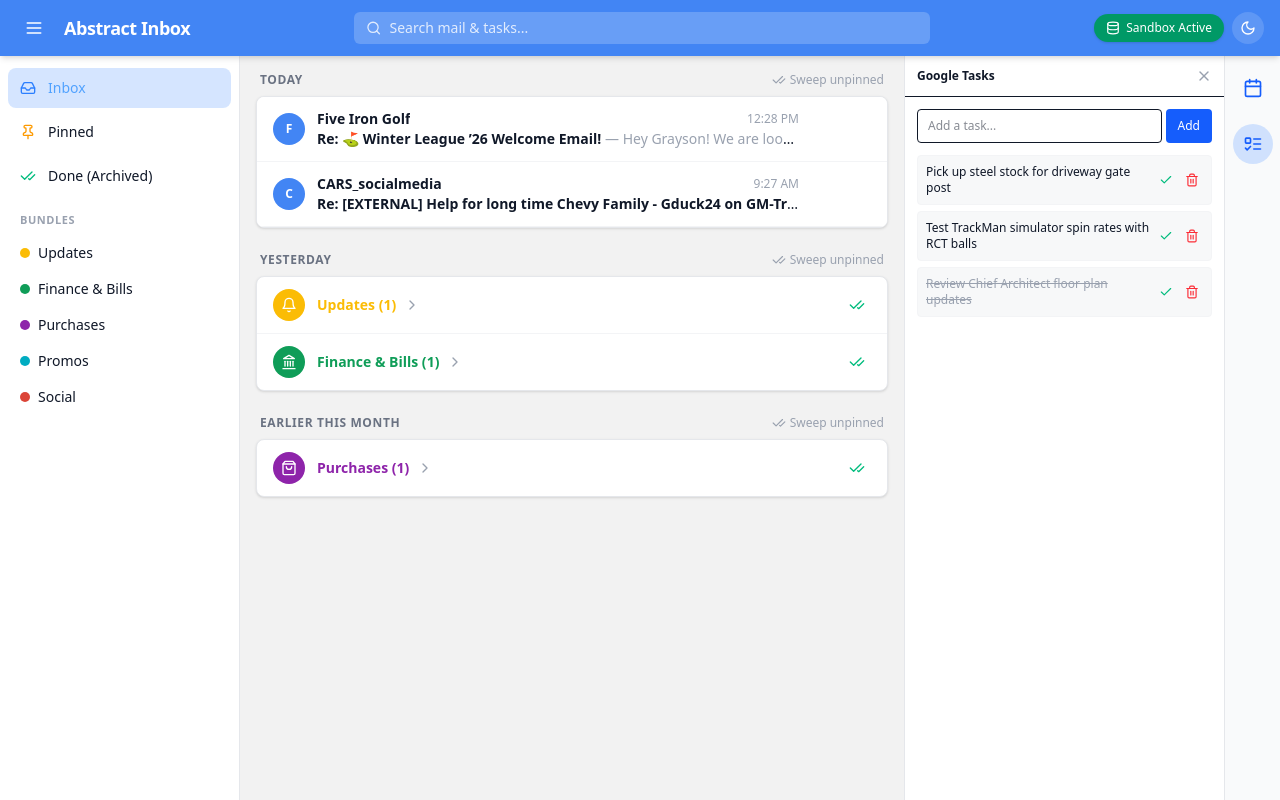
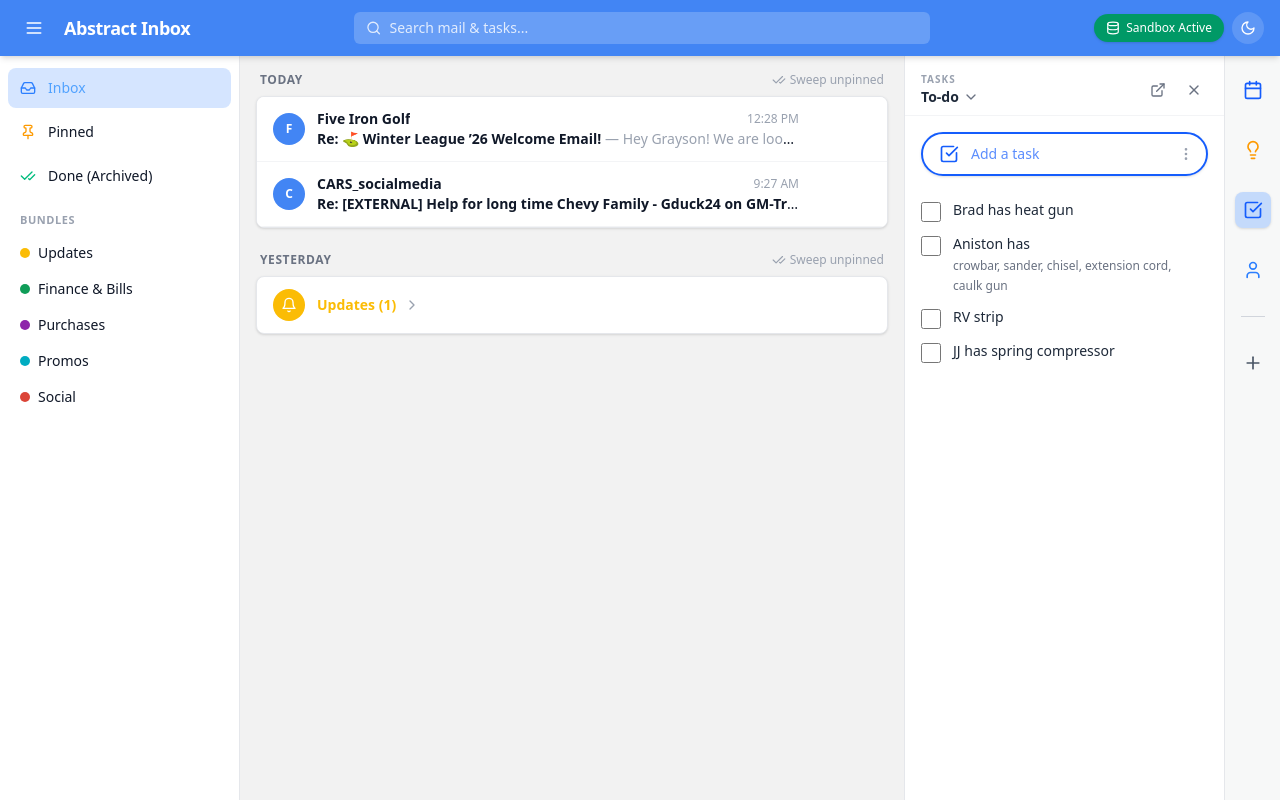
Before and after one commit to Gduck24/classic-inbox, a React (Vite) app: page / in a window 1280 px wide. Built offline with nearby package versions, Linux system fonts and the light colour scheme.

Commit message:
Update App.jsx

```diff
--- a/src/App.jsx
+++ b/src/App.jsx
@@ -7,12 +7,10 @@ import {
   Check,
   CheckCheck,
   Inbox as InboxIcon,
-  Settings,
   ChevronDown,
   ChevronRight,
   Plus,
   Trash2,
-  KeyRound,
   X,
   Mail,
   Sparkles,
@@ -24,13 +22,15 @@ import {
   ArrowLeft,
   Moon,
   Sun,
-  FolderPlus,
   Calendar as CalendarIcon,
   ListTodo,
-  ArrowUp,
-  ArrowDown,
+  ExternalLink,
+  MoreVertical,
+  CheckSquare,
+  Lightbulb,
+  User,
+  Database,
   Tag,
-  Database,
 } from 'lucide-react';
 
 const ICON_MAP = {
@@ -100,57 +100,19 @@ const SAMPLE_EMAILS = [
     pinned: false,
     unread: false,
   },
-  {
-    id: 'sample-4',
-    senderName: 'City Utility Billing',
-    senderEmail: 'billing@fortworthtexas.gov',
-    subject: 'Statement Ready: Monthly Utility Statement #FW-88492',
-    snippet: 'Your new statement is ready for review. Balance due: $142.50...',
-    body: 'Your monthly utility statement for your property in Fort Worth is now ready for review.\n\nBalance Due: $142.50\nDue Date: December 1st.\n\nLog in to your account portal to pay online.',
-    timeLabel: 'Yesterday',
-    bucket: 'Yesterday',
-    status: 'inbox',
-    pinned: false,
-    unread: false,
-  },
-  {
-    id: 'sample-5',
-    senderName: 'YETI Authorized Store',
-    senderEmail: 'orders@yeti.com',
-    subject: 'Order Confirmation #YT-99281 - Custom Laser Engraved Tumbler',
-    snippet: 'Thanks for your order! We are customizing your 30oz olive green YETI...',
-    body: 'Thanks for your order, Grayson!\n\nWe are currently laser engraving your custom graphics onto your 30oz olive green YETI tumbler.\n\nWe will email tracking information as soon as it ships out.',
-    timeLabel: 'Nov 7',
-    bucket: 'Earlier this month',
-    status: 'inbox',
-    pinned: false,
-    unread: false,
-  },
 ];
 
 const SAMPLE_TASKS = [
-  { id: 't1', text: 'Pick up steel stock for driveway gate post', done: false },
-  { id: 't2', text: 'Test TrackMan simulator spin rates with RCT balls', done: false },
-  { id: 't3', text: 'Review Chief Architect floor plan updates', done: true },
+  { id: 't1', text: 'Brad has heat gun', details: '', done: false },
+  { id: 't2', text: 'Aniston has', details: 'crowbar, sander, chisel, extension cord, caulk gun', done: false },
+  { id: 't3', text: 'RV strip', details: '', done: false },
+  { id: 't4', text: 'JJ has spring compressor', details: '', done: false },
 ];
 
 const SAMPLE_CALENDAR = [
   { id: 'c1', summary: 'Commercial Construction Site Walk', start: { dateTime: '2026-11-18T09:00:00-06:00' } },
   { id: 'c2', summary: 'Indoor Simulator League Match @ Five Iron', start: { dateTime: '2026-11-18T18:30:00-06:00' } },
 ];
-
-function decodeBase64Url(data) {
-  if (!data) return '';
-  try {
-    const base64 = data.replace(/-/g, '+').replace(/_/g, '/');
-    const binary = atob(base64);
-    const bytes = new Uint8Array(binary.length);
-    for (let i = 0; i < binary.length; i++) bytes[i] = binary.charCodeAt(i);
-    return new TextDecoder('utf-8').decode(bytes);
-  } catch {
-    return '';
-  }
-}
 
 function classifyEmail(email, rules, bundleMap) {
   if (email.isReminder) return 'Primary';
@@ -179,7 +141,10 @@ export default function App() {
   const [darkMode, setDarkMode] = useState(false);
   const [activeNav, setActiveNav] = useState('inbox');
   const [sidebarOpen, setSidebarOpen] = useState(true);
+
+  // Gmail right panel state: 'tasks' | 'calendar' | 'keep' | 'contacts' | null
   const [activeRightPanel, setActiveRightPanel] = useState('tasks');
+
   const [searchQuery, setSearchQuery] = useState('');
   const [expandedBundles, setExpandedBundles] = useState({});
   const [openEmailId, setOpenEmailId] = useState(null);
@@ -214,12 +179,12 @@ export default function App() {
     }
   };
 
-  const classifiedEmails = useMemo(() => {
+  const classifiedEmails = useMemo => {
     return emails.map((e) => ({ ...e, bundle: classifyEmail(e, rules, bundleMap) }));
-  }, [emails, rules, bundleMap]);
+  };
 
   const visibleEmails = useMemo(() => {
-    return classifiedEmails.filter((e) => {
+    return classifiedEmails().filter((e) => {
       if (searchQuery.trim()) {
         const q = searchQuery.toLowerCase();
         const hay = `${e.senderName} ${e.senderEmail} ${e.subject} ${e.snippet}`.toLowerCase();
@@ -255,23 +220,9 @@ export default function App() {
     showToast(`Swept unpinned items in ${bucket}`);
   };
 
-  const sweepBundle = (bucket, bundleName, ev) => {
-    ev?.stopPropagation();
-    setEmails((prev) =>
-      prev.map((e) => {
-        const b = classifyEmail(e, rules, bundleMap);
-        if (e.status === 'inbox' && e.bucket === bucket && b === bundleName && !e.pinned) {
-          return { ...e, status: 'done' };
-        }
-        return e;
-      })
-    );
-    showToast(`Swept ${bundleName} in ${bucket}`);
-  };
-
   const addSandboxTask = (text) => {
     if (!text.trim()) return;
-    setTasks((prev) => [{ id: `task-${Date.now()}`, text: text.trim(), done: false }, ...prev]);
+    setTasks((prev) => [{ id: `task-${Date.now()}`, text: text.trim(), details: '', done: false }, ...prev]);
   };
 
   const toggleTask = (task) => {
@@ -315,7 +266,7 @@ export default function App() {
   };
 
   const buckets = ['Today', 'Yesterday', 'Earlier this month'];
-  const openEmail = classifiedEmails.find((e) => e.id === openEmailId);
+  const openEmail = classifiedEmails().find((e) => e.id === openEmailId);
 
   return (
     <div className={`h-full flex flex-col overflow-hidden ${darkMode ? 'bg-gray-950 text-gray-100' : 'bg-[#f2f2f2] text-gray-900'}`}>
@@ -444,9 +395,6 @@ export default function App() {
                                   {isExpanded ? <ChevronDown className="w-4 h-4 text-gray-400" /> : <ChevronRight className="w-4 h-4 text-gray-400" />}
                                 </div>
                               </div>
-                              <button onClick={(ev) => sweepBundle(bucket, bundleName, ev)} className="p-1.5 rounded text-emerald-500 hover:bg-emerald-500/10">
-                                <CheckCheck className="w-4 h-4" />
-                              </button>
                             </div>
                             {isExpanded && items.map((item) => renderEmailRow(item, true))}
                           </div>
@@ -468,68 +416,128 @@ export default function App() {
           </div>
         </main>
 
-        {/* Gmail-Style Far Right Icon Strip & Flyout Panel */}
+        {/* Gmail-Style Exact Right Panel & Add-on Rail */}
         <div className="flex shrink-0 z-20">
           {activeRightPanel && (
             <aside className={`w-80 border-l flex flex-col ${darkMode ? 'bg-gray-900 border-gray-800' : 'bg-white border-gray-200'}`}>
-              <div className="p-3 border-b flex items-center justify-between text-xs font-semibold">
-                <span>{activeRightPanel === 'tasks' ? 'Google Tasks' : 'Google Calendar'}</span>
-                <button onClick={() => setActiveRightPanel(null)}><X className="w-4 h-4 text-gray-400" /></button>
-              </div>
-              <div className="p-3 space-y-4 flex-1 overflow-y-auto">
-                {activeRightPanel === 'tasks' ? (
-                  <div>
-                    <div className="flex gap-1 mb-3">
+              {activeRightPanel === 'tasks' ? (
+                <>
+                  {/* Tasks Flyout Header matching Gmail */}
+                  <div className="px-4 pt-4 pb-2 flex items-center justify-between border-b border-gray-100 dark:border-gray-800">
+                    <div className="flex flex-col">
+                      <span className="text-[10px] font-bold tracking-widest text-gray-400 uppercase">TASKS</span>
+                      <div className="flex items-center gap-1 text-sm font-semibold text-gray-800 dark:text-gray-100 cursor-pointer">
+                        <span>To-do</span>
+                        <ChevronDown className="w-4 h-4 text-gray-500" />
+                      </div>
+                    </div>
+                    <div className="flex items-center gap-2 text-gray-500">
+                      <button title="Open in full tab" className="p-1.5 hover:bg-gray-100 dark:hover:bg-gray-800 rounded"><ExternalLink className="w-4 h-4" /></button>
+                      <button onClick={() => setActiveRightPanel(null)} title="Close side panel" className="p-1.5 hover:bg-gray-100 dark:hover:bg-gray-800 rounded"><X className="w-4 h-4" /></button>
+                    </div>
+                  </div>
+
+                  {/* Tasks Body Content */}
+                  <div className="p-4 flex-1 overflow-y-auto space-y-4">
+                    {/* Pill-shaped Add Task Input Bar matching Gmail */}
+                    <div className="relative flex items-center border-2 border-blue-600 rounded-full px-4 py-2.5 shadow-sm">
+                      <CheckSquare className="w-5 h-5 text-blue-600 mr-3 shrink-0" />
                       <input
                         type="text"
                         value={newTaskText}
                         onChange={(e) => setNewTaskText(e.target.value)}
                         onKeyDown={(e) => e.key === 'Enter' && (addSandboxTask(newTaskText), setNewTaskText(''))}
-                        placeholder="Add a task..."
-                        className="flex-1 text-xs border rounded px-2.5 py-2 bg-transparent"
+                        placeholder="Add a task"
+                        className="w-full text-sm bg-transparent placeholder-blue-600/70 text-blue-900 dark:text-blue-200 focus:outline-none"
                       />
-                      <button onClick={() => (addSandboxTask(newTaskText), setNewTaskText(''))} className="bg-blue-600 text-white px-3 py-2 rounded text-xs font-medium">Add</button>
+                      <button className="absolute right-3 text-gray-400 hover:text-gray-600"><MoreVertical className="w-4 h-4" /></button>
                     </div>
-                    <div className="space-y-1.5">
+
+                    {/* Task Item List */}
+                    <div className="space-y-3 pt-2">
                       {tasks.map((t) => (
-                        <div key={t.id} className="flex items-center justify-between text-xs p-2 rounded bg-gray-500/5 border border-gray-100 dark:border-gray-800">
-                          <span className={t.done ? 'line-through text-gray-400' : ''}>{t.text}</span>
-                          <div className="flex gap-1">
-                            <button onClick={() => toggleTask(t)} className="text-emerald-500 p-1"><Check className="w-3.5 h-3.5" /></button>
-                            <button onClick={() => deleteTask(t)} className="text-red-500 p-1"><Trash2 className="w-3.5 h-3.5" /></button>
+                        <div key={t.id} className="flex items-start gap-3 group">
+                          <input
+                            type="checkbox"
+                            checked={t.done}
+                            onChange={() => toggleTask(t)}
+                            className="w-5 h-5 rounded-full border-2 border-gray-400 text-blue-600 focus:ring-0 mt-0.5 cursor-pointer shrink-0"
+                          />
+                          <div className="flex-1 min-w-0">
+                            <div className={`text-sm ${t.done ? 'line-through text-gray-400' : 'text-gray-800 dark:text-gray-200'}`}>
+                              {t.text}
+                            </div>
+                            {t.details && (
+                              <div className="text-xs text-gray-500 dark:text-gray-400 mt-0.5 leading-relaxed">
+                                {t.details}
+                              </div>
+                            )}
                           </div>
+                          <button onClick={() => deleteTask(t)} className="opacity-0 group-hover:opacity-100 text-gray-400 hover:text-red-500 p-1">
+                            <Trash2 className="w-3.5 h-3.5" />
+                          </button>
                         </div>
                       ))}
                     </div>
                   </div>
-                ) : (
-                  <div className="space-y-2">
+                </>
+              ) : activeRightPanel === 'calendar' ? (
+                <>
+                  <div className="p-3 border-b flex items-center justify-between text-xs font-semibold">
+                    <span>Google Calendar</span>
+                    <button onClick={() => setActiveRightPanel(null)}><X className="w-4 h-4 text-gray-400" /></button>
+                  </div>
+                  <div className="p-3 space-y-2 flex-1 overflow-y-auto">
                     {calendarEvents.map((ev) => (
-                      <div key={ev.id} className="p-2.5 rounded bg-indigo-500/5 border-l-4 border-indigo-500 text-xs">
+                      <div key={ev.id} className="p-2.5 rounded bg-blue-500/5 border-l-4 border-blue-500 text-xs">
                         <div className="font-semibold">{ev.summary}</div>
                         <div className="text-[10px] text-gray-400 mt-0.5">{new Date(ev.start.dateTime).toLocaleString()}</div>
                       </div>
                     ))}
                   </div>
-                )}
-              </div>
+                </>
+              ) : (
+                <div className="p-4 flex items-center justify-between text-xs font-semibold border-b">
+                  <span>{activeRightPanel.toUpperCase()} PANEL</span>
+                  <button onClick={() => setActiveRightPanel(null)}><X className="w-4 h-4 text-gray-400" /></button>
+                </div>
+              )}
             </aside>
           )}
 
-          <div className={`w-14 border-l flex flex-col items-center py-3 gap-4 shrink-0 ${darkMode ? 'bg-gray-900 border-gray-800' : 'bg-gray-50 border-gray-200'}`}>
+          {/* Slim Icon Strip matching Google Workspace sidebar */}
+          <div className={`w-14 border-l flex flex-col items-center py-4 gap-6 shrink-0 ${darkMode ? 'bg-gray-900 border-gray-800' : 'bg-gray-50/80 border-gray-200'}`}>
             <button
               onClick={() => setActiveRightPanel(activeRightPanel === 'calendar' ? null : 'calendar')}
               title="Google Calendar"
-              className={`p-2.5 rounded-full transition-colors ${activeRightPanel === 'calendar' ? 'bg-blue-500/20 text-blue-500' : 'text-gray-500 hover:bg-gray-500/10'}`}
+              className={`p-2 rounded-lg transition-colors ${activeRightPanel === 'calendar' ? 'bg-blue-500/20 text-blue-600' : 'text-gray-600 hover:bg-gray-200/60 dark:text-gray-400'}`}
             >
               <CalendarIcon className="w-5 h-5 text-blue-600" />
             </button>
             <button
+              onClick={() => setActiveRightPanel(activeRightPanel === 'keep' ? null : 'keep')}
+              title="Google Keep"
+              className={`p-2 rounded-lg transition-colors ${activeRightPanel === 'keep' ? 'bg-yellow-500/20 text-yellow-600' : 'text-gray-600 hover:bg-gray-200/60 dark:text-gray-400'}`}
+            >
+              <Lightbulb className="w-5 h-5 text-amber-500" />
+            </button>
+            <button
               onClick={() => setActiveRightPanel(activeRightPanel === 'tasks' ? null : 'tasks')}
               title="Google Tasks"
-              className={`p-2.5 rounded-full transition-colors ${activeRightPanel === 'tasks' ? 'bg-blue-500/20 text-blue-500' : 'text-gray-500 hover:bg-gray-500/10'}`}
+              className={`p-2 rounded-lg transition-colors ${activeRightPanel === 'tasks' ? 'bg-blue-500/25 text-blue-600 shadow-sm' : 'text-gray-600 hover:bg-gray-200/60 dark:text-gray-400'}`}
             >
-              <ListTodo className="w-5 h-5 text-blue-600" />
+              <CheckSquare className="w-5 h-5 text-blue-600" />
+            </button>
+            <button
+              onClick={() => setActiveRightPanel(activeRightPanel === 'contacts' ? null : 'contacts')}
+              title="Google Contacts"
+              className={`p-2 rounded-lg transition-colors ${activeRightPanel === 'contacts' ? 'bg-blue-500/20 text-blue-600' : 'text-gray-600 hover:bg-gray-200/60 dark:text-gray-400'}`}
+            >
+              <User className="w-5 h-5 text-blue-500" />
+            </button>
+            <div className="w-6 h-[1px] bg-gray-300 dark:bg-gray-700 my-1" />
+            <button title="Get Add-ons" className="p-2 rounded-lg text-gray-600 hover:bg-gray-200/60 dark:text-gray-400">
+              <Plus className="w-5 h-5" />
             </button>
           </div>
         </div>
```
